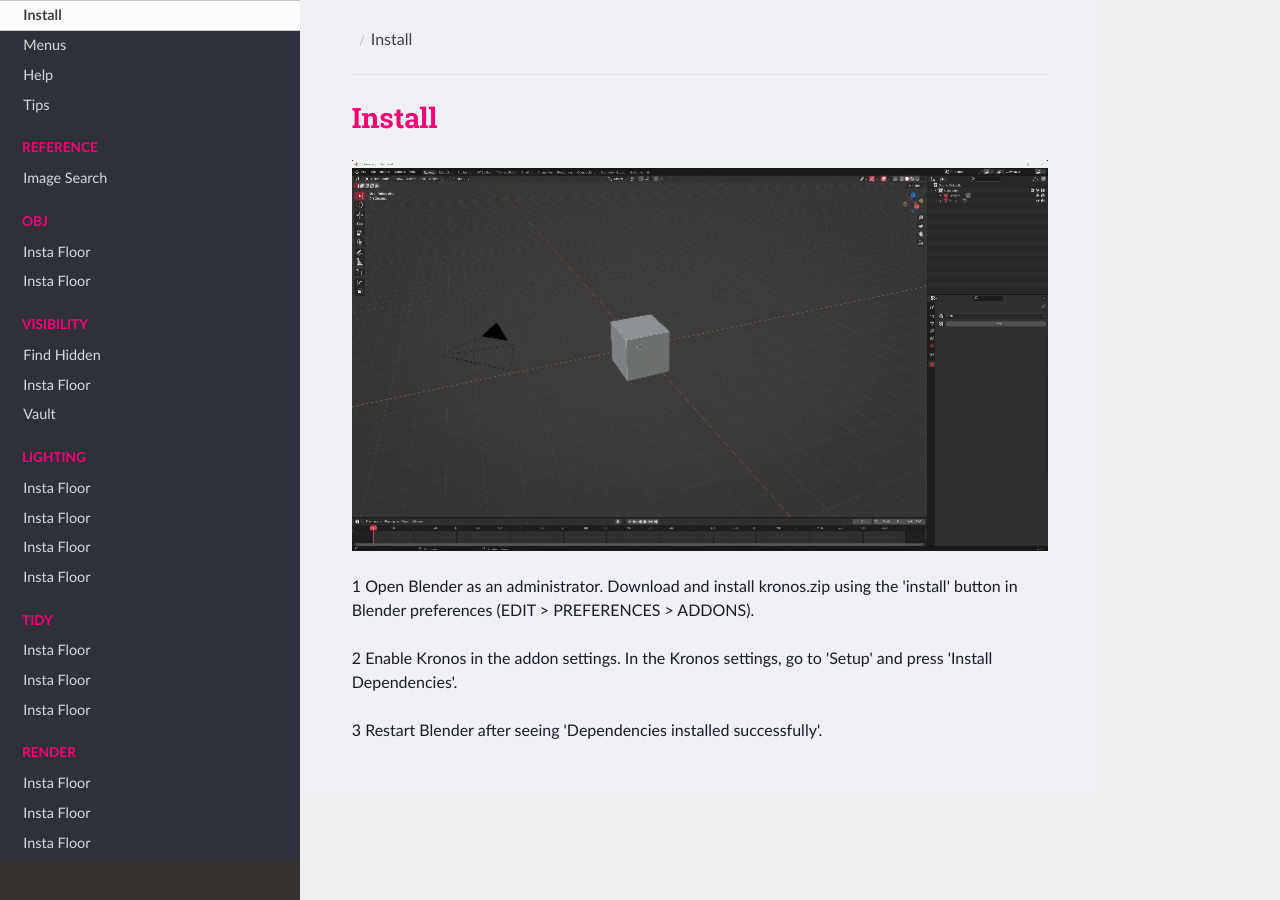
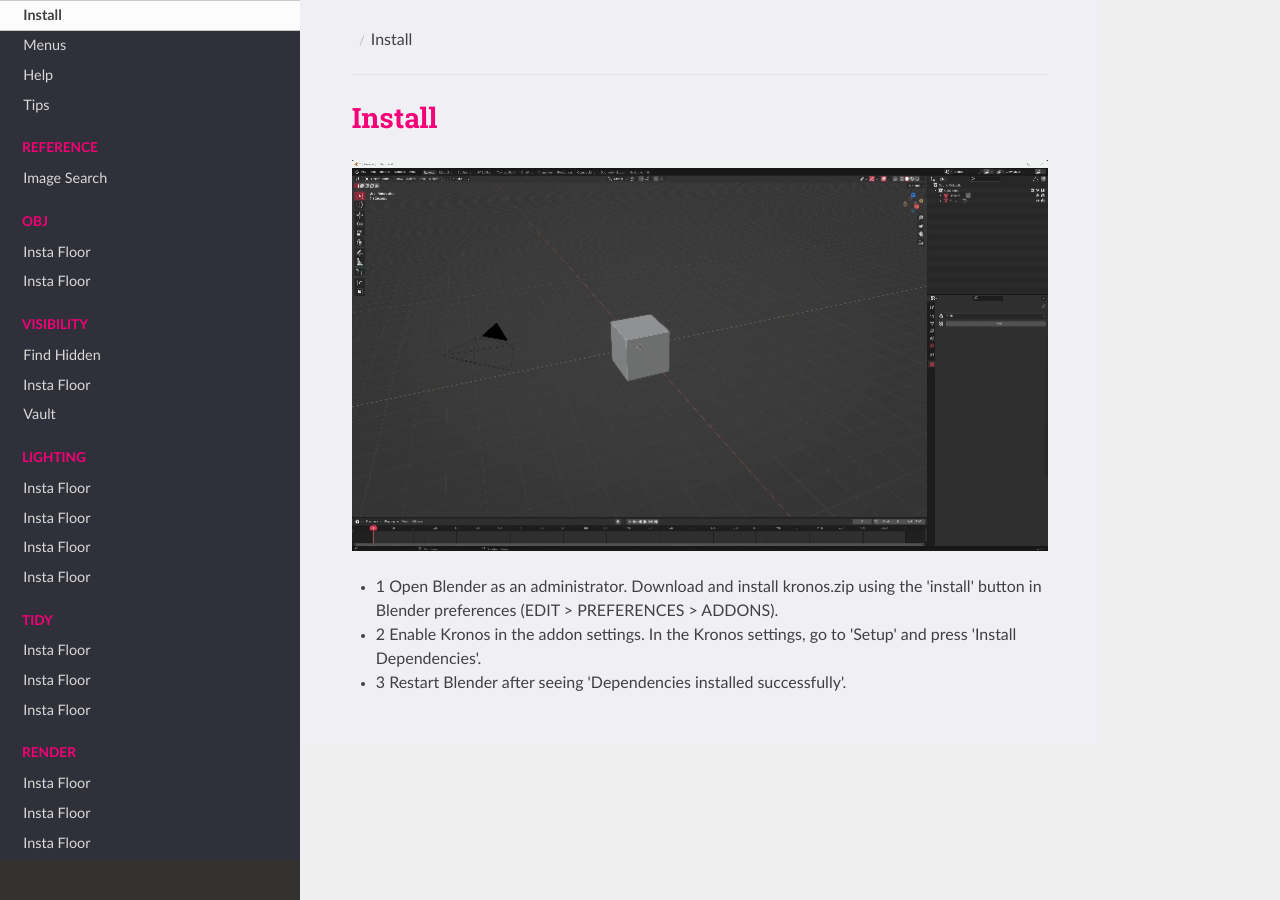
Before and after one commit to CGLIFE7/KronosDocs, an MkDocs documentation site: the page built from docs/docs/tutorial/install.md, in a window 1280 px wide. Built offline with MkDocs 1.6.1, drawn with Linux system fonts in a browser that asks for light colours; nearby versions of some CDN libraries.

Commit message:
Update install.md

```diff
--- a/docs/docs/tutorial/install.md
+++ b/docs/docs/tutorial/install.md
@@ -4,14 +4,10 @@
 
 ![Alt Text](../gifs/MenuGuide2.gif)
 
-1   Open Blender as an administrator. Download and install kronos.zip using the 'install' button in Blender preferences (EDIT > PREFERENCES > ADDONS).
+- 1   Open Blender as an administrator. Download and install kronos.zip using the 'install' button in Blender preferences (EDIT > PREFERENCES > ADDONS).
 &NewLine;
 &NewLine;
+- 2    Enable Kronos in the addon settings. In the Kronos settings, go to 'Setup' and press 'Install Dependencies'.
 &NewLine;
 &NewLine;
-2    Enable Kronos in the addon settings. In the Kronos settings, go to 'Setup' and press 'Install Dependencies'.
-&NewLine;
-&NewLine;
-&NewLine;
-&NewLine;
-3    Restart Blender after seeing 'Dependencies installed successfully'.
+- 3    Restart Blender after seeing 'Dependencies installed successfully'.
```
